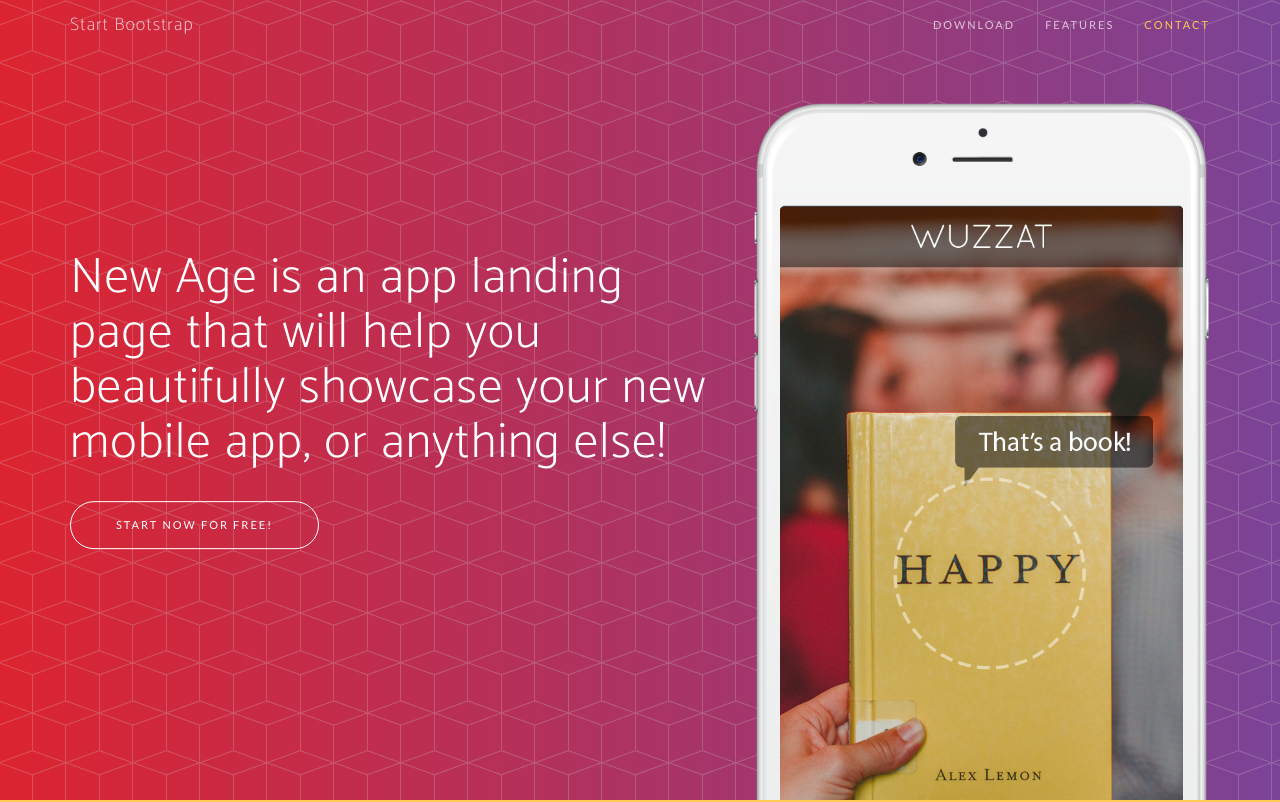
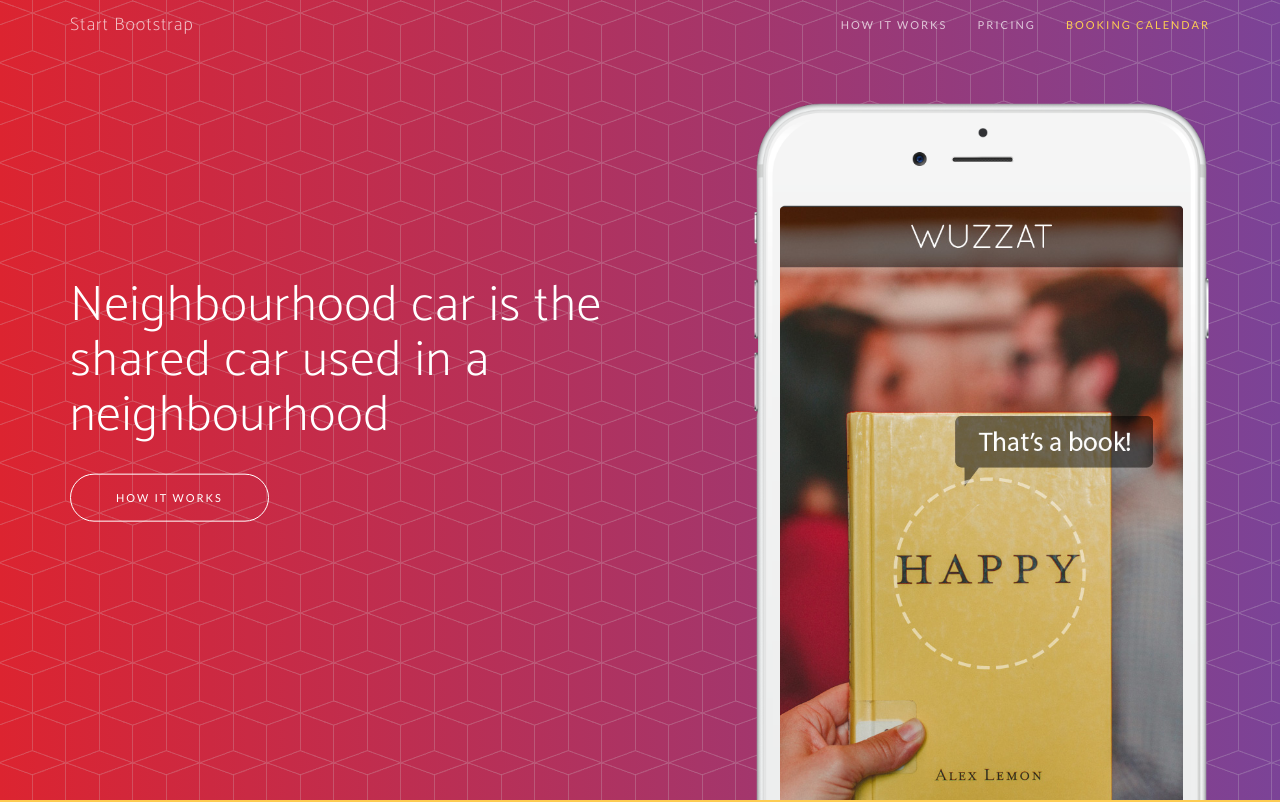
Before and after one commit to avaniyu/AaltoHedgehog, a website: page index.html in a window 1280 px wide. Shown: the top 802 px of the page. Drawn offline with nearby package versions, Linux system fonts and the light colour scheme; a web font is replaced by a local one.

Commit message:
Update index.html

```diff
--- a/index.html
+++ b/index.html
@@ -9,7 +9,7 @@
     <meta name="description" content="">
     <meta name="author" content="">
 
-    <title>New Age - Start Bootstrap Theme</title>
+    <title>Neighbourhood Car -- Hedgehog</title>
 
     <!-- Bootstrap Core CSS -->
     <link href="lib/bootstrap/css/bootstrap.min.css" rel="stylesheet">
@@ -52,13 +52,13 @@
             <div class="collapse navbar-collapse" id="bs-example-navbar-collapse-1">
                 <ul class="nav navbar-nav navbar-right">
                     <li>
-                        <a class="page-scroll" href="#download">Download</a>
+                        <a class="page-scroll" href="#download">How it works</a>
                     </li>
                     <li>
-                        <a class="page-scroll" href="#features">Features</a>
+                        <a class="page-scroll" href="#features">Pricing</a>
                     </li>
                     <li>
-                        <a class="page-scroll" href="#contact">Contact</a>
+                        <a class="page-scroll" href="#contact">Booking calendar</a>
                     </li>
                 </ul>
             </div>
@@ -73,8 +73,8 @@
                 <div class="col-sm-7">
                     <div class="header-content">
                         <div class="header-content-inner">
-                            <h1>New Age is an app landing page that will help you beautifully showcase your new mobile app, or anything else!</h1>
-                            <a href="#download" class="btn btn-outline btn-xl page-scroll">Start Now for Free!</a>
+                            <h1>Neighbourhood car is the shared car used in a neighbourhood</h1>
+                            <a href="#download" class="btn btn-outline btn-xl page-scroll">How it works</a>
                         </div>
                     </div>
                 </div>
```
